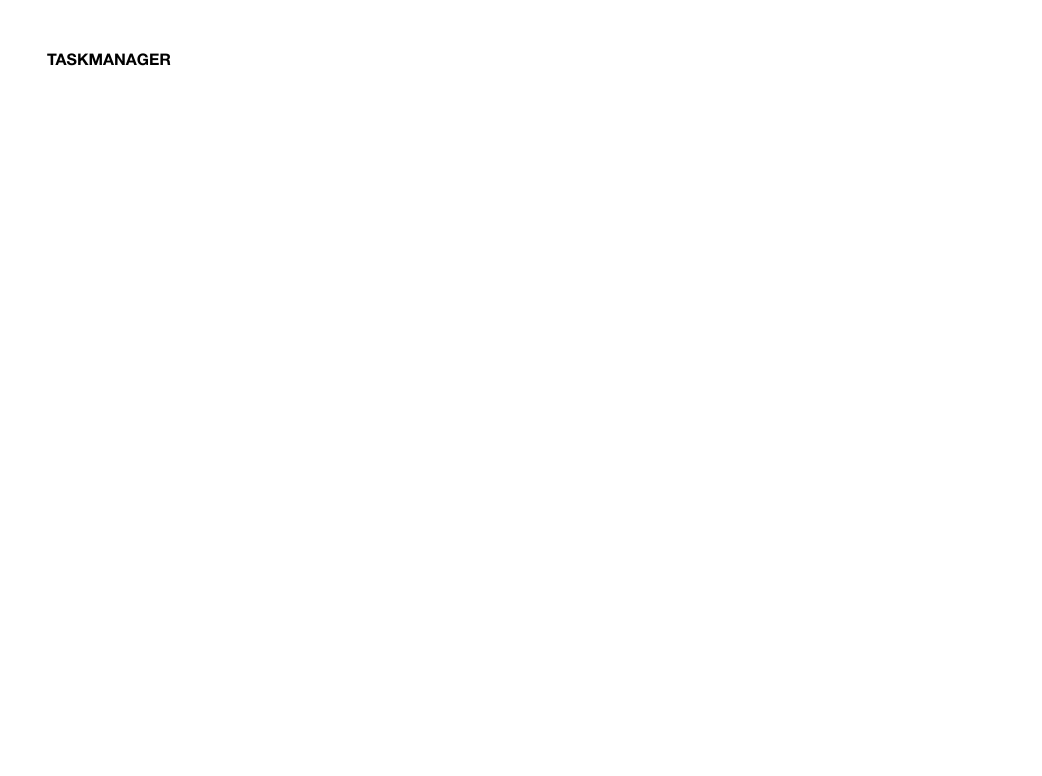
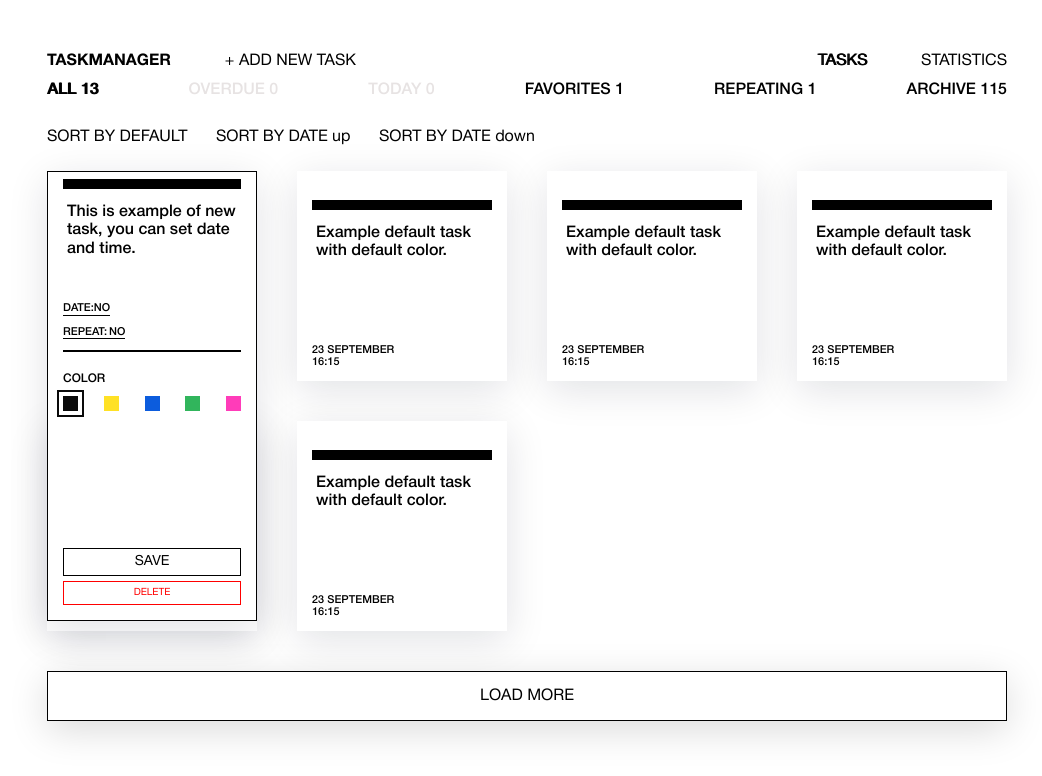
Before and after one commit to fidg37/966601-taskmanager-12, a website: page public/index.html in a window 1280 px wide. Shown: the whole page, without its empty margins (113-1155 px from the left). Drawn offline with Linux system fonts and the light colour scheme.

Commit message:
отрендерил элементы на страницу, удалил лишние комментарии

```diff
--- a/src/main.js
+++ b/src/main.js
@@ -1,4 +1,6 @@
 "use strict";
+
+const TASK_COUNT = 5;
 
 const createSiteMenuTemplate = () => {
   return (
@@ -98,9 +100,11 @@ const createFilterTemplate = () => {
 };
 
 const createBoardTemplate = () => {
-  `<section class="board container">
-    <div class="board__tasks"></div>
-  </section>`
+  return (
+    `<section class="board container">
+      <div class="board__tasks"></div>
+    </section>`
+  );
 };
 
 const createSortTemplate = () => {
@@ -371,3 +375,22 @@ const createLoadButton = () => {
 const render = (container, template, place) => {
   container.insertAdjacentHTML(place, template);
 };
+
+const siteMainElement = document.querySelector(`.main`);
+const siteHeaderElement = siteMainElement.querySelector(`.main__control`);
+
+render(siteHeaderElement, createSiteMenuTemplate(), `beforeend`);
+render(siteMainElement, createFilterTemplate(), `beforeend`);
+render(siteMainElement, createBoardTemplate(), `beforeend`);
+
+const boardElement = siteMainElement.querySelector(`.board`);
+const taskListElement = boardElement.querySelector(`.board__tasks`);
+
+render(boardElement, createSortTemplate(), `afterbegin`);
+render(taskListElement, createTaskAddTemplate(), `afterbegin`);
+
+for (let i = 0; i < TASK_COUNT; i++) {
+  render(taskListElement, createTaskCardTemplate(), `beforeend`);
+};
+
+render(boardElement, createLoadButton(), `beforeend`);
```
Also changed, not shown: public/index.html (+0 -5 lines).
